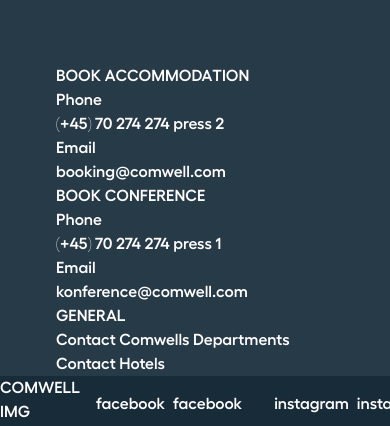
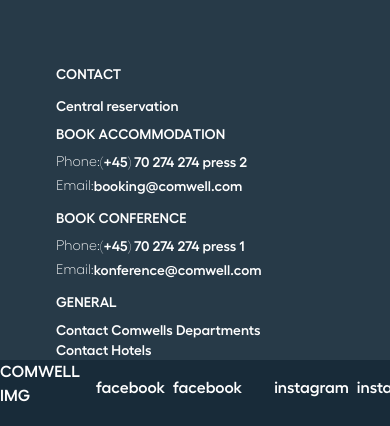
Before and after one commit to ThisIsTheNewOne/Comwell-Hotel-Project, a Next.js app: page / in a window 390 px wide. Shown: the part 192-618 px from the top of the page. Built offline with nearby package versions, Linux system fonts and the light colour scheme; a web font is replaced by a local one.

Commit message:
contact almost finished on desktop view, mobile not yet

```diff
--- a/src/components/Footer/Footer.tsx
+++ b/src/components/Footer/Footer.tsx
@@ -21,26 +21,27 @@
       <div className="grid-edge bg-theme-80 pt-16 pl-14 pr-12 text-white lg:pt-edge">
         <div className="lg:grid-comwell max-lg:gap-y-[40px] flex h-max flex-col lg:min-h-[600px]">
           <nav className="max-lg:hidden group col-span-4 h-max">
-           <ul className="contents">
-           {footerPages.map((page, index) => (
-              <li key={index} >
-
+            <ul className="contents">
+              {footerPages.map((page, index) => (
+                <li key={index}>
                   <Link
                     className="text-heading-lg  block py-4 transition first:pt-0 leading-8 hover:!opacity-100 group-hover:opacity-40"
                     href={`/${page.toLowerCase().replace(/ & | /, "-and-")}`}
                   >
                     {page}
                   </Link>
-
-              </li>
-            ))}
-           </ul>
-
+                </li>
+              ))}
+            </ul>
           </nav>
           <div className="col-span-8 lg:flex max-lg:space-y-10">
-            <div className="flex flex-col">
+            <div className="flex flex-col text-sm">
+              <div className=" mb-1 text-sm">CONTACT</div>
               {contactInfo.map((contact, index) => (
-                <ContactInfo key={index} contactInfo={contact}></ContactInfo>
+                <div key={index}>
+                  <h1 className="mb-2 mt-2">{contact.header}</h1>
+                  <ContactInfo contactInfo={contact.body}></ContactInfo>
+                </div>
               ))}
             </div>
           </div>
--- a/src/components/molecules/ContactInfo.tsx
+++ b/src/components/molecules/ContactInfo.tsx
@@ -1,37 +1,44 @@
-import React from 'react';
+import React from "react";
 
 interface Props {
-  contactInfo: ContactInfo,
-}
-
-type ContactInfo = {
-  header:string,
-  body: ContactDetail[],
+  contactInfo: { header: string; body: ContactDetail[] }[];
 }
 
 type ContactDetail = {
-  title: string,
-  content: string,
-}
+  title: string;
+  content: string;
+};
 
-const ContactInfo : React.FC<Props> = (props:Props) => {
+const ContactInfo: React.FC<Props> = (props: Props) => {
   const { contactInfo } = props;
-  const { header, body } = contactInfo;
 
   return (
     <div>
-       <div>{header}</div>
-        <div>
-          {body.map((item, index) => (
+      <div>
+        {contactInfo.map((infoItem, index) => {
+          return (
             <div key={index}>
-              <h1>{item.title}</h1>
-              <p>{item.content}</p>
+              <div className="mb-2 mt-2">{infoItem.header}</div>
+              <div>
+                {infoItem.body.map((item, index) => (
+                  <div key={index} className="flex">
+                    <h3 className="font-light mb-1 !important">
+                      <strong>
+                        {item.title !== "" ? item.title + ":" + " " : item.title}
+                      </strong>
+                    </h3>
+                    <p>
+                      <strong>{item.content}</strong>
+                    </p>
+                  </div>
+                ))}
+              </div>
             </div>
-          ))}
-        </div>
+          );
+        })}
+      </div>
     </div>
   );
-
 };
 
-export default ContactInfo ;
+export default ContactInfo;
--- a/src/data/contactInfoFooter.json
+++ b/src/data/contactInfoFooter.json
@@ -1,4 +1,7 @@
 [
+  {
+    "header": "Central reservation",
+    "body": [
       {
         "header": "BOOK ACCOMMODATION",
         "body": [
@@ -39,3 +42,5 @@
         ]
       }
     ]
+  }
+]
```
Lines whose indentation alone changed are shown as unchanged.
